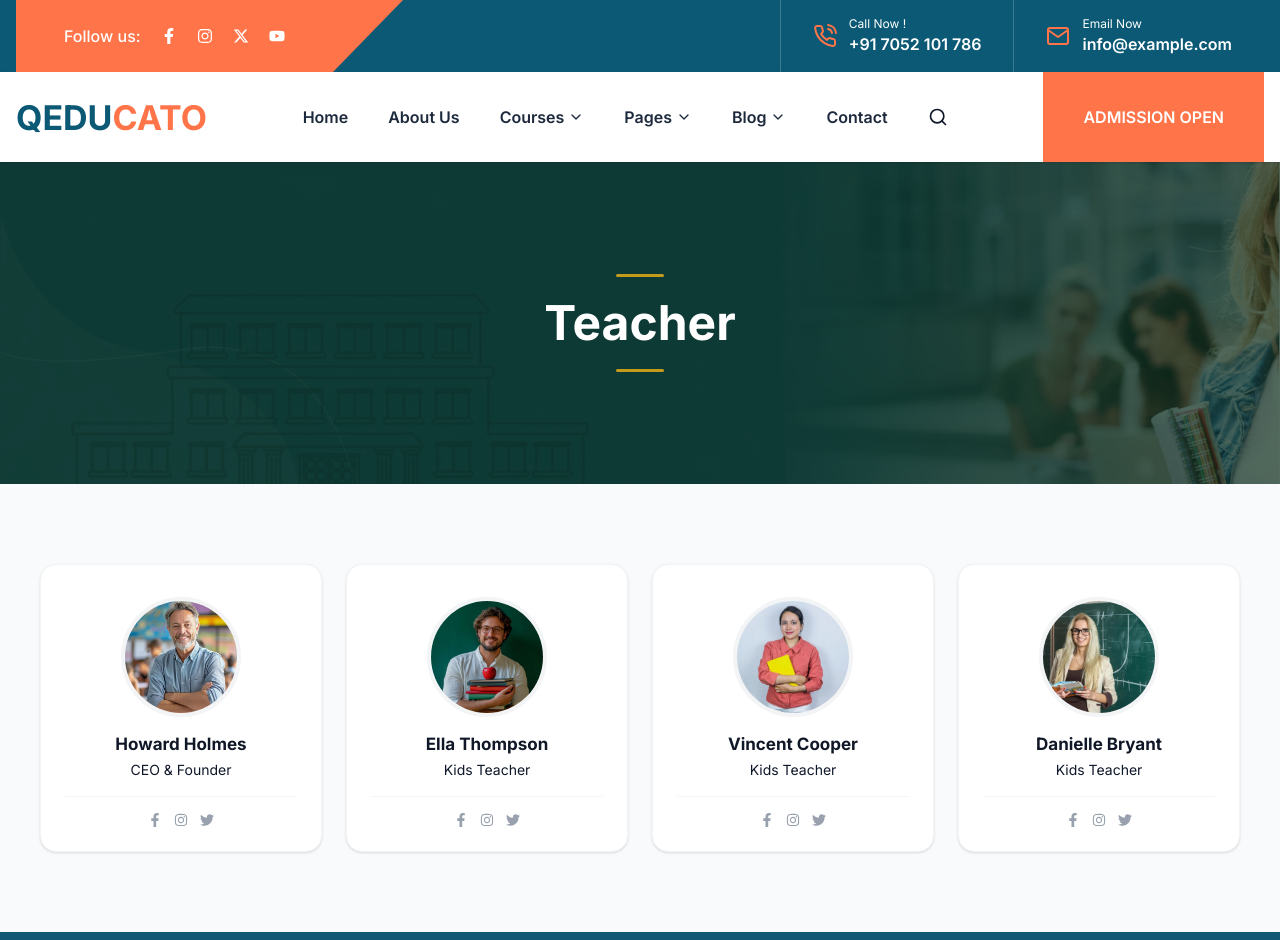
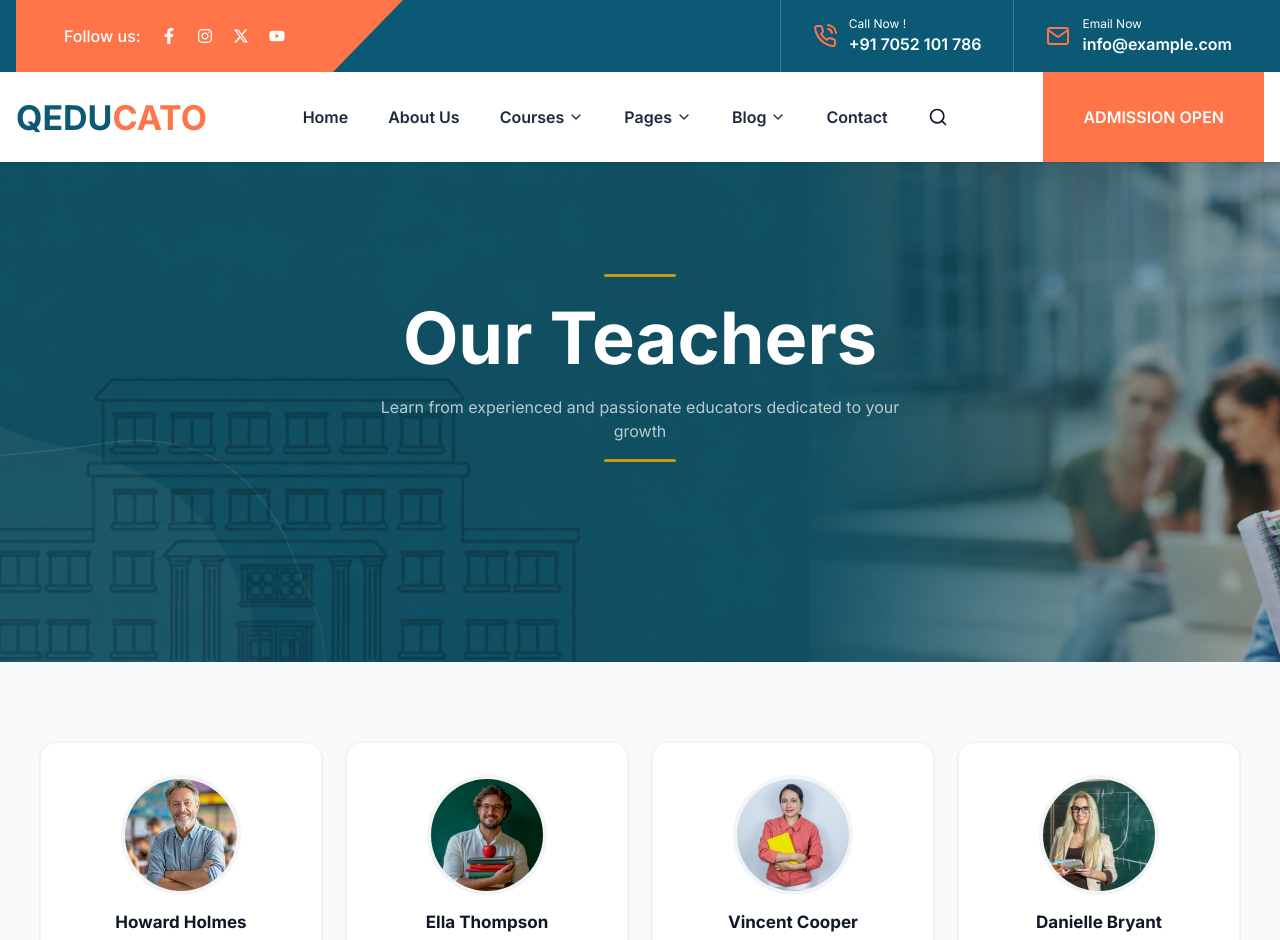
Before and after one commit to almahmud-dev/qeducato-platform, a Next.js app: page /teachers in a window 1280 px wide. Shown: the top 940 px of the page. Built offline with nearby package versions, Linux system fonts and the light colour scheme.

Commit message:
pagehero some add

```diff
--- a/src/components/common/PageHero.jsx
+++ b/src/components/common/PageHero.jsx
@@ -2,16 +2,66 @@ import Image from "next/image";
 import Container from "@/components/ui/Container";
 
 export const heroDataMap = {
-  blog: { title: "Blog" },
-  "blog-details": { title: "Blog Details" },
-  teachers: { title: "Teacher" },
-  "teachers-details": { title: "Teachers Details" },
-  pricing: { title: "Pricing" },
-  faq: { title: "FAQ" },
-  gallery: { title: "Gallery" },
-  event: { title: "Event" },
-  "event-details": { title: "Event Details" },
-  about: { title: "About Us" },
+  blog: {
+    title: "Our Blog",
+    subtitle: "Insights, updates, and stories from the EduFilos team",
+  },
+  "blog-details": {
+    title: "Blog Details",
+  },
+  teachers: {
+    title: "Our Teachers",
+    subtitle:
+      "Learn from experienced and passionate educators dedicated to your growth",
+  },
+  "teachers-details": {
+    title: "Teacher Profile",
+  },
+  pricing: {
+    title: "Simple Pricing",
+    subtitle:
+      "Transparent plans designed for madrasas of every size — no hidden fees",
+  },
+  faq: {
+    title: "FAQ",
+    subtitle: "Have questions? We have got the answers you need",
+  },
+  gallery: {
+    title: "Gallery",
+    subtitle:
+      "A glimpse into life and learning at EduFilos-powered institutions",
+  },
+  event: {
+    title: "Events",
+    subtitle:
+      "Stay updated with upcoming programs, seminars, and community events",
+  },
+  "event-details": {
+    title: "Event Details",
+  },
+  about: {
+    title: "About Us",
+    subtitle:
+      "Building the future of madrasa education through technology and care",
+  },
+  contact: {
+    title: "Contact Us",
+    subtitle:
+      "We would love to hear from you — reach out and we will respond promptly",
+  },
+  courses: {
+    title: "Our Courses",
+    subtitle:
+      "Explore a wide range of courses designed to nurture knowledge and character",
+  },
+  "courses-02": {
+    title: "Our Courses",
+    subtitle:
+      "Browse our carefully curated curriculum built for every level of learner",
+  },
+  "courses-details": {
+    title: "Course Details",
+  },
 };
 
 // Props:
@@ -19,7 +69,7 @@ export const heroDataMap = {
 //   subtitle — optional string
 export default function PageHero({ title, subtitle }) {
   return (
-    <section className="relative w-full overflow-hidden">
+    <section className="relative w-full overflow-hidden xl:min-h-[500px]">
       {/* Background image */}
       <div className="absolute inset-0 z-0">
         <Image
@@ -27,19 +77,18 @@ export default function PageHero({ title, subtitle }) {
           alt="Page Hero Background"
           fill
           priority
-          className="object-cover object-center"
+          className="object-cover"
           sizes="100vw"
         />
-        {/* Dark overlay */}
-        <div className="absolute inset-0 bg-[#0d2e1c]/70" />
+        <div className="absolute inset-0 bg-[#0d2e1c]/20" />
       </div>
 
       {/* Content */}
       <Container size="xl" className="relative z-10">
         <div className="flex flex-col items-center justify-center py-16 md:py-24 lg:py-28 text-center">
-          <span className="block w-12 h-[3px] bg-[#c49a1a] mb-4 rounded-full" />
+          <span className="block w-18 h-0.75 bg-[#c49a1a] mb-4 rounded-full" />
 
-          <h1 className="text-3xl md:text-4xl lg:text-5xl font-bold text-white leading-tight">
+          <h1 className="text-3xl md:text-4xl lg:text-7xl font-bold text-white leading-tight">
             {title}
           </h1>
 
@@ -49,7 +98,7 @@ export default function PageHero({ title, subtitle }) {
             </p>
           )}
 
-          <span className="block w-12 h-[3px] bg-[#c49a1a] mt-4 rounded-full" />
+          <span className="block w-18 h-0.75 bg-[#c49a1a] mt-4 rounded-full" />
         </div>
       </Container>
     </section>
--- a/src/components/layout/navber/navLinks.js
+++ b/src/components/layout/navber/navLinks.js
@@ -15,15 +15,15 @@ export const navLinks = [
     dropdown: [
       {
         label: "Course",
-        href: "/course",
+        href: "/courses",
       },
       {
         label: "Course 02",
-        href: "/course-02",
+        href: "/courses-02",
       },
       {
         label: "Course Details",
-        href: "/course-details",
+        href: "/courses-details",
       },
     ],
   },
--- a/src/components/teachers/TeacherCard.jsx
+++ b/src/components/teachers/TeacherCard.jsx
@@ -2,12 +2,12 @@ import Image from "next/image";
 import Link from "next/link";
 import { FaFacebookF, FaInstagram, FaTwitter } from "react-icons/fa";
 
-// TeacherCard — click করলে /teachers/[slug] এ navigate করবে
+// TeacherCard — click korle /teachers/[slug] e navigate korbe
 export default function TeacherCard({ teacher }) {
   const { name, role, avatar, social, slug } = teacher;
 
   return (
-    // পুরো card টা Link এ wrap করা হয়েছে
+    // Full card ta Link এ wrap kora hoyeche
     <Link href={`/teachers/${slug}`} className="group block">
       <div className="flex flex-col items-center text-center bg-white rounded-2xl px-6 pt-8 pb-6 shadow-sm border border-gray-100 group-hover:shadow-md transition-shadow duration-300">
         {/* Circular avatar */}
@@ -32,32 +32,26 @@ export default function TeacherCard({ teacher }) {
         {/* Divider */}
         <div className="w-full h-px bg-gray-100 mb-4" />
 
-        {/* Social icons — e গুলো আলাদা link তাই card click থেকে আলাদা করতে e.preventDefault chain ভাঙা হয়েছে */}
+        {/* Social icons — link alada tai card click theke alda korte e.preventDefault chain vanga hoyeche */}
         <div className="flex items-center gap-3">
-          <a
-            href={social.facebook}
-            aria-label={`${name} Facebook`}
-            onClick={(e) => e.stopPropagation()}
-            className="text-gray-400 hover:text-[--primary] transition-colors duration-200"
-          >
-            <FaFacebookF size={14} />
-          </a>
-          <a
-            href={social.instagram}
-            aria-label={`${name} Instagram`}
-            onClick={(e) => e.stopPropagation()}
-            className="text-gray-400 hover:text-[--primary] transition-colors duration-200"
-          >
-            <FaInstagram size={14} />
-          </a>
-          <a
-            href={social.twitter}
-            aria-label={`${name} Twitter`}
-            onClick={(e) => e.stopPropagation()}
-            className="text-gray-400 hover:text-[--primary] transition-colors duration-200"
-          >
-            <FaTwitter size={14} />
-          </a>
+          {[
+            { href: social.facebook, label: "Facebook", Icon: FaFacebookF },
+            { href: social.instagram, label: "Instagram", Icon: FaInstagram },
+            { href: social.twitter, label: "Twitter", Icon: FaTwitter },
+          ].map(({ href, label, Icon }) => (
+            <button
+              key={label}
+              aria-label={`${name} ${label}`}
+              onClick={(e) => {
+                e.preventDefault();
+                e.stopPropagation();
+                window.open(href, "_blank", "noopener,noreferrer");
+              }}
+              className="text-gray-400 hover:text-[--primary] transition-colors duration-200"
+            >
+              <Icon size={14} />
+            </button>
+          ))}
         </div>
       </div>
     </Link>
--- a/src/components/teachers/teacherDetails/TeacherDetailsInfo.jsx
+++ b/src/components/teachers/teacherDetails/TeacherDetailsInfo.jsx
@@ -96,7 +96,7 @@ export default function TeacherDetailsInfo({ teacher }) {
           </a>
         </div>
 
-        {/* Read More — teachers list e ফিরে যাবে */}
+        {/* Read More — teachers list e back korbe */}
         <Link
           href="/teachers"
           className="inline-flex items-center gap-2 bg-[--primary] text-white text-sm font-semibold px-6 py-3 rounded hover:opacity-90 transition-opacity duration-200"
```
